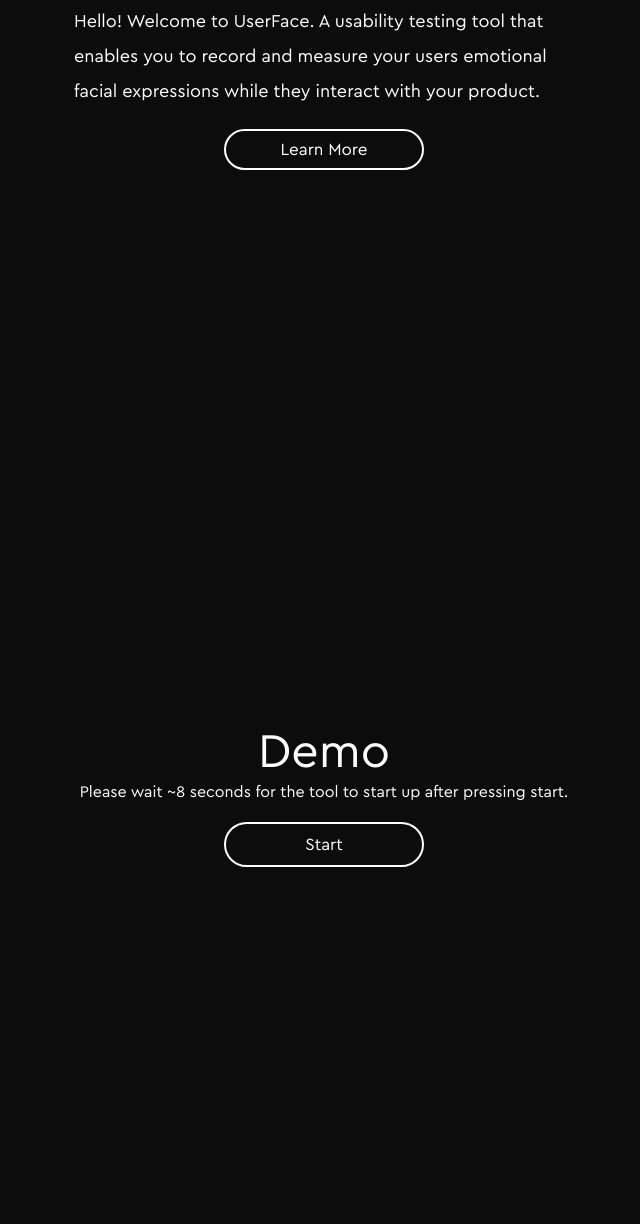
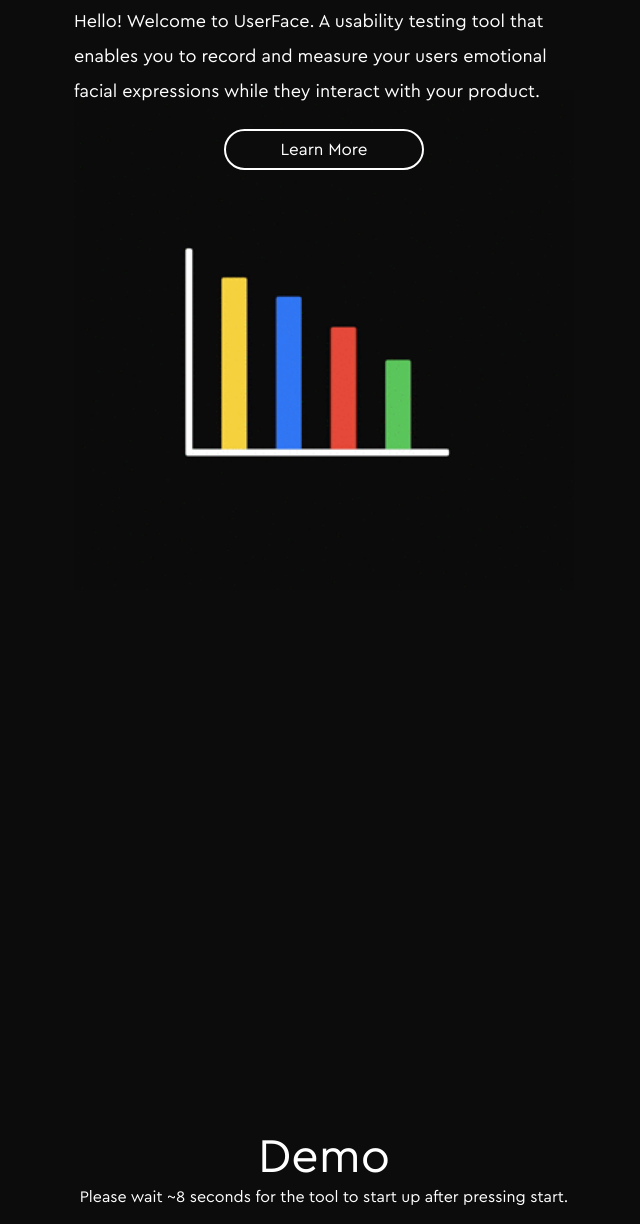
Before and after one commit to ryuntalan/UserFace, a website: page index.html in a window 1280 px wide. Shown: the part 188-1412 px from the top of the page, without its empty margins (316-956 px from the left). Drawn offline with nearby package versions, Linux system fonts and the light colour scheme; no server answers; a web font is replaced by a local one.

Commit message:
gif added

```diff
--- a/index.html
+++ b/index.html
@@ -70,10 +70,11 @@
         <p class="content">
           Hello! Welcome to UserFace. A usability testing tool that enables you to record and measure your users emotional facial expressions while they interact with your product.
         </p>
-
         <a class="learn-btn" href="#demo"
           ><button class="learn-more">Learn More</button></a
         >
+        <img src="img/graph.gif" alt="a moving color graph" class="graphgif">
+
       </div>
     </section>
 
--- a/scss/main.scss
+++ b/scss/main.scss
@@ -150,6 +150,15 @@
 
 //About
 
+.graphgif {
+  margin-top: -100px;
+  height: 500px;
+  width: 500px;
+  object-fit: cover;
+  z-index: -5;
+  position: relative;
+}
+
 .about-title {
   margin-top: 150px;
 }
@@ -178,6 +187,7 @@
   width: 200px;
   padding: 8px 10px;
   margin: 20px auto;
+  z-index: 2;
 
   &:hover {
     background-color: $tertiary-color;
@@ -188,7 +198,7 @@
 //Demo
 
 #demo.sect {
-  height: 660px;
+  height: 1097px;
 }
 
 .camera {
```
Also changed, not shown: css/main.css, img/graph.gif (added).
